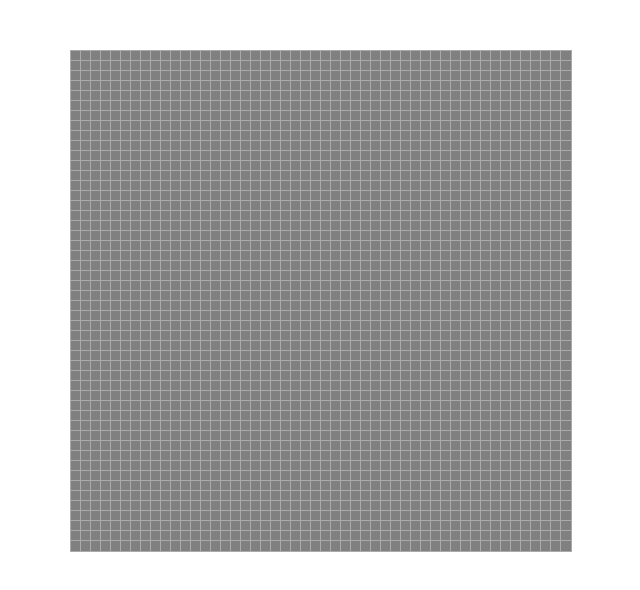
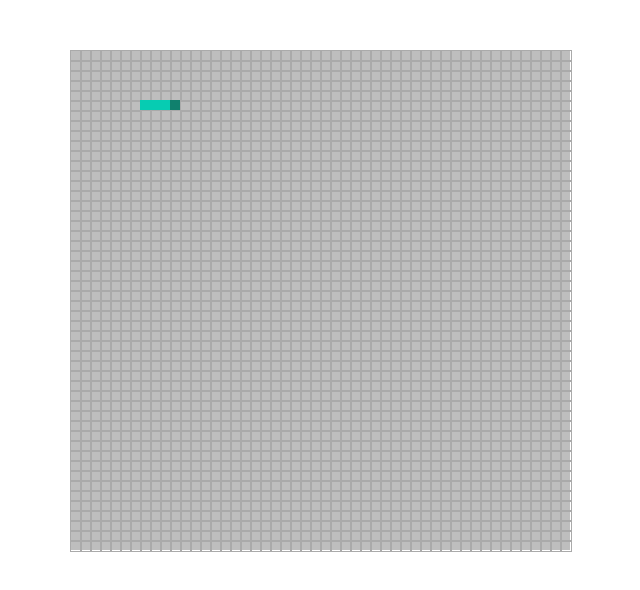
Before and after one commit to xiixcg/snake-master, a React (Create React App) app: page / in a window 1280 px wide. Shown: the top 590 px of the page, without its empty margins (320-960 px from the left). Built offline with nearby package versions, Linux system fonts and the light colour scheme.

Commit message:
Step 7 done with slight change to tailFound on getObjectStyleInCell

```diff
--- a/src/board.tsx
+++ b/src/board.tsx
@@ -1,14 +1,14 @@
-import React, {useState, useEffect, ClassAttributes, HTMLAttributes} from 'react';
-
+import React, {useState, useEffect} from 'react';
 
 interface Coordinates {
-  row: any;
-  col: any;
+  row: number;
+  col: number;
 }
 
 const Board = () => {
   const [grid, setGrid] = useState<Coordinates[][]>()
-  // const [snakeHead, setSnakeHead] = useState<Coordinates[{row: 5, col: 10}]>()
+  const [snakeHead, setSnakeHead] = useState<Coordinates>({row:5, col:10})
+  const [snakeTail, setSnakeTail] = useState<Coordinates[]>([{row:5, col:9},{row:5, col:8},{row:5, col:7}])
   useEffect(() => {initGrid()}, [])
 
   const initGrid = () => {
@@ -26,10 +26,30 @@ const Board = () => {
   const drawGrid = () => {
       return grid && grid.map(
           (row)=> row.map((coords) => {
-            return <div key={coords.row.toString() + '-' + coords.col.toString()} className='board-cell'> </div>
-            //Todo: Figure out how to use this
-            //return <div key={${coords.row}-${coords.col}}> </div>
+            return (
+            <div
+            key={`${coords.row}-${coords.col}`}
+              className={getObjectStyleInCell(coords.row, coords.col)}>
+            </div>
+            )
       }))
+  }
+
+  const getObjectStyleInCell = (row: number, col: number): string => {
+    //Find Snake head location
+    if (snakeHead.row === row && snakeHead.col === col){
+      return 'snake-head'
+    }
+
+    //Find snake tail location
+    //todo: make if (snakeTail.includes) work
+    for(let i = 0; i < snakeTail.length; i++){
+      if (snakeTail[i].row === row && snakeTail[i].col === col){
+        return 'snake-tail'
+      }
+    }
+
+    return 'cell'
   }
 
   return <div className='board-background'>{grid && drawGrid()}</div>
--- a/src/styles.scss
+++ b/src/styles.scss
@@ -3,7 +3,7 @@ $boardSize: 500px;
 $cellSize: 10px;
 
 .board-background{
-    background-color: blue;
+    background-color: rgb(190, 190, 190);
     width: $boardSize;
     height: $boardSize;
     display: grid;
@@ -15,21 +15,21 @@ $cellSize: 10px;
 
 }
 
-.board-cell{
-    background-color: grey;
+.cell{
+    // background-color: grey;
     width: $cellSize;
     height: $cellSize;
     border: #aaaaaa .5px solid
 }
 
 .snake-head{
-    color: rgb(16, 128, 109);
+    background-color: rgb(16, 128, 109);
     width: $cellSize;
     height: $cellSize;
 }
 
 .snake-tail{
-    color: rgb(6, 204, 178);
+    background-color: rgb(6, 204, 178);
     width: $cellSize;
     height: $cellSize;
 }
```
